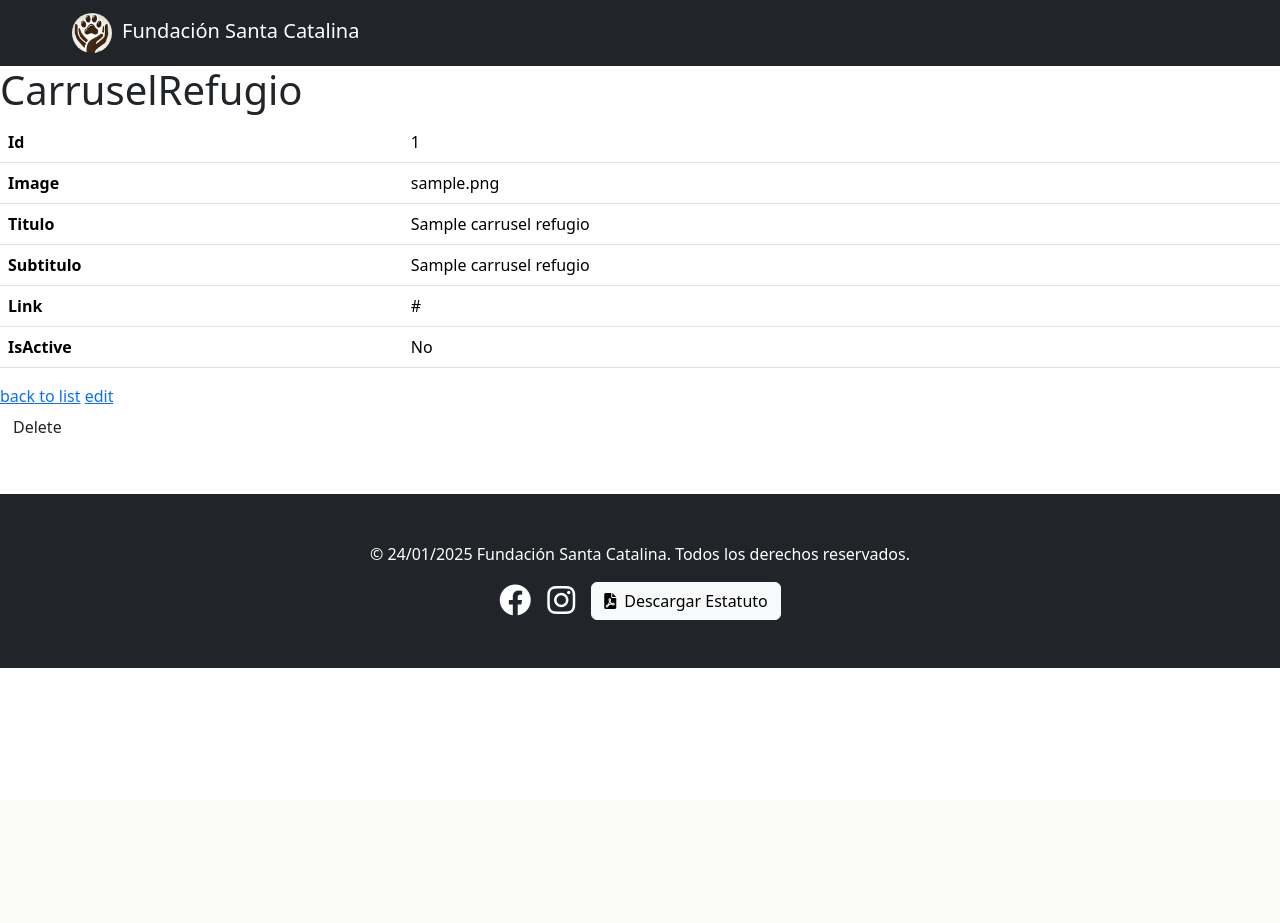
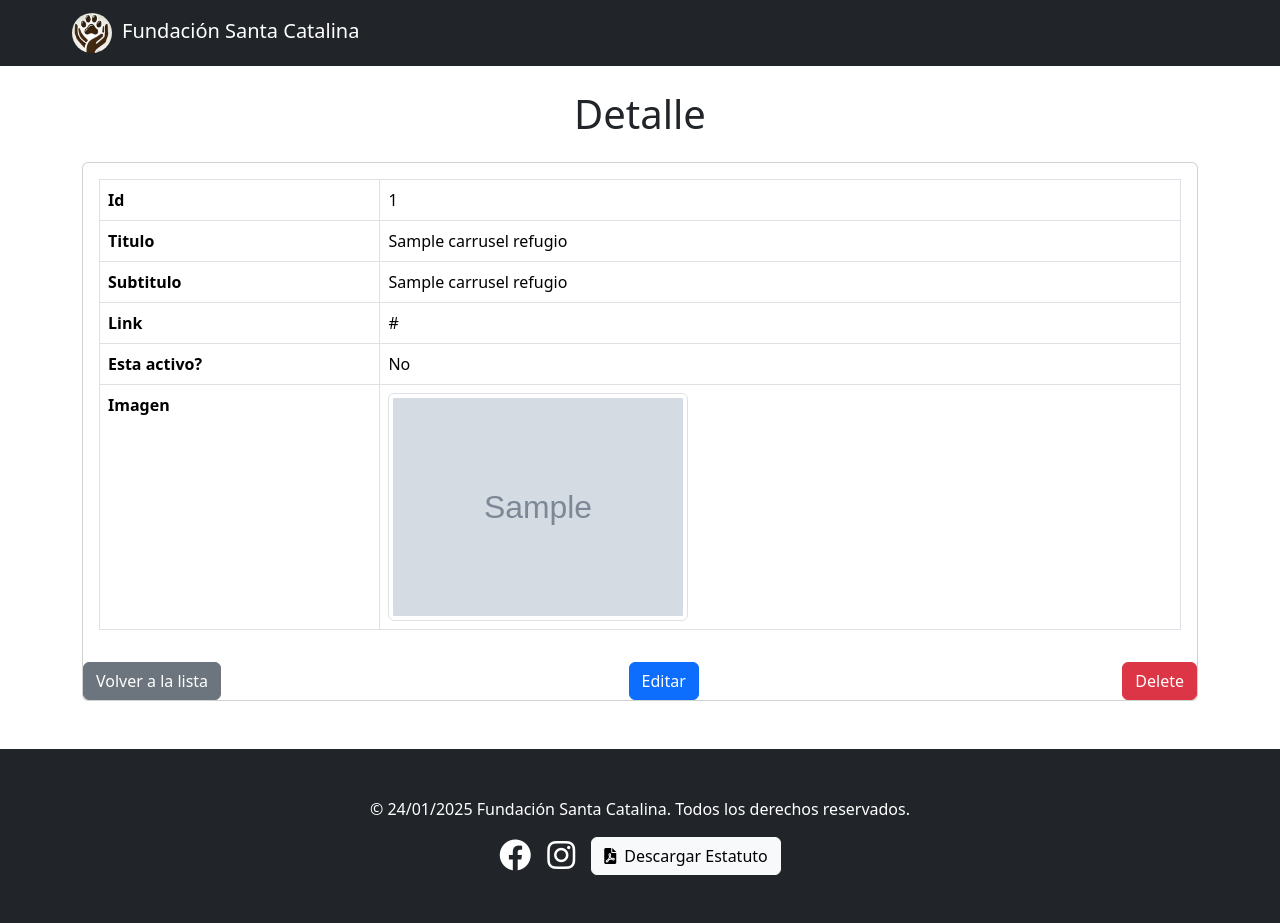
Before and after one commit to chrisjav35298/catalina, a PHP site: template templates/carrusel_refugio/show.html.twig in a window 1280 px wide. Before the commit the page ends 668 px from the top, so only its background shows below. Run offline with PHP 8.4, Linux system fonts and the light colour scheme; the template is opened without the code that fills it: most values are stand-ins (such as "Sample title", 1, 10 or a date in 2020); grey boxes marked "Sample" are stand-in pictures; some libraries are stand-ins or nearby versions.

Commit message:
carrusel item finalizado

```diff
--- a/templates/carrusel_refugio/_delete_form.html.twig
+++ b/templates/carrusel_refugio/_delete_form.html.twig
@@ -1,4 +1,4 @@
 <form method="post" action="{{ path('app_carrusel_refugio_delete', {'id': carrusel_refugio.id}) }}" onsubmit="return confirm('Are you sure you want to delete this item?');">
     <input type="hidden" name="_token" value="{{ csrf_token('delete' ~ carrusel_refugio.id) }}">
-    <button class="btn">Delete</button>
+    <button class="btn btn-danger ms-3">Delete</button>
 </form>
--- a/templates/carrusel_refugio/new.html.twig
+++ b/templates/carrusel_refugio/new.html.twig
@@ -9,7 +9,7 @@
     {{ include('carrusel_refugio/_form.html.twig') }}
 
    <div class="d-flex justify-content-end align-items-center gap-2 m-5">
-               <a href="{{ path('app_carrusel_refugio_index') }}" class="btn btn-secondary">Volver a la lista</a>
+            <a href="{{ path('app_carrusel_refugio_index') }}" class="btn btn-secondary">Volver a la lista</a>
    </div>
 </div>
 {% endblock %}
--- a/templates/carrusel_refugio/show.html.twig
+++ b/templates/carrusel_refugio/show.html.twig
@@ -3,17 +3,16 @@
 {% block title %}CarruselRefugio{% endblock %}
 
 {% block body %}
-    <h1>CarruselRefugio</h1>
+<div class="container mt-4">
+    <h1 class="mb-4 text-center">Detalle</h1>
+        <div class="card">
+        <div class="card-body">
+        <table class="table table-bordered">
 
-    <table class="table">
         <tbody>
             <tr>
                 <th>Id</th>
                 <td>{{ carrusel_refugio.id }}</td>
-            </tr>
-            <tr>
-                <th>Image</th>
-                <td>{{ carrusel_refugio.image }}</td>
             </tr>
             <tr>
                 <th>Titulo</th>
@@ -28,15 +27,29 @@
                 <td>{{ carrusel_refugio.link }}</td>
             </tr>
             <tr>
-                <th>IsActive</th>
-                <td>{{ carrusel_refugio.isActive ? 'Yes' : 'No' }}</td>
+                <th>Esta activo?</th>
+                <td>{{ carrusel_refugio.isActive ? 'Si' : 'No' }}</td>
+            </tr>
+            <tr>
+            <th>Imagen</th>
+                <td>
+                    <img src="{{ asset('uploads/' ~ carrusel_refugio.image) }}" alt="Image" class="img-thumbnail" style="width: 300px;">
+                </td>
             </tr>
         </tbody>
     </table>
+ </div>
+        <div class="d-flex justify-content-between">
+            <a href="{{ path('app_carrusel_refugio_index') }}" class="btn btn-secondary">Volver a la lista</a>
 
-    <a href="{{ path('app_carrusel_refugio_index') }}">back to list</a>
+            <a href="{{ path('app_carrusel_refugio_edit', {'id': carrusel_refugio.id}) }}" class="btn btn-primary"> <i class="bi bi-pencil"></i>Editar</a>
 
-    <a href="{{ path('app_carrusel_refugio_edit', {'id': carrusel_refugio.id}) }}">edit</a>
+          {{ include('carrusel_refugio/_delete_form.html.twig') }}
+        </div>
+    </div>
+</div>
+{% endblock %}
 
-    {{ include('carrusel_refugio/_delete_form.html.twig') }}
+{% block footer %}
+{{parent()}}
 {% endblock %}
--- a/templates/equipo/show.html.twig
+++ b/templates/equipo/show.html.twig
@@ -4,9 +4,9 @@
 
 {% block body %}
 <div class="container mt-4">
-        <h1 class="mb-4 text-center">Detalle</h1>
+    <h1 class="mb-4 text-center">Detalle</h1>
         <div class="card">
-                    <div class="card-body">
+            <div class="card-body">
                         <table class="table table-bordered">
                 <tbody>
                     <tr>
--- a/templates/video/_delete_form.html.twig
+++ b/templates/video/_delete_form.html.twig
@@ -1,4 +1,4 @@
 <form method="post" action="{{ path('app_video_delete', {'id': video.id}) }}" onsubmit="return confirm('Are you sure you want to delete this item?');">
     <input type="hidden" name="_token" value="{{ csrf_token('delete' ~ video.id) }}">
-    <button class="btn btn-danger">Delete</button>
+    <button class="btn btn-danger ms-3">Delete</button>
 </form>
--- a/templates/video/edit.html.twig
+++ b/templates/video/edit.html.twig
@@ -8,7 +8,6 @@
         {{ include('video/_form.html.twig', {'button_label': 'Update'}) }}
         <div class="d-flex justify-content-between align-items-center mt-3">
             <a href="{{ path('app_video_index') }}"class="btn btn-secondary mx-5">Volver a la lista</a>
-
             {{ include('video/_delete_form.html.twig') }}
         </div>
 </div>
```
Also changed, not shown: src/Controller/CarruselRefugioController.php (+14 -2 lines), templates/carrusel_refugio/edit.html.twig (+9 -7 lines), templates/carrusel_refugio/index.html.twig (+16 -11 lines).
